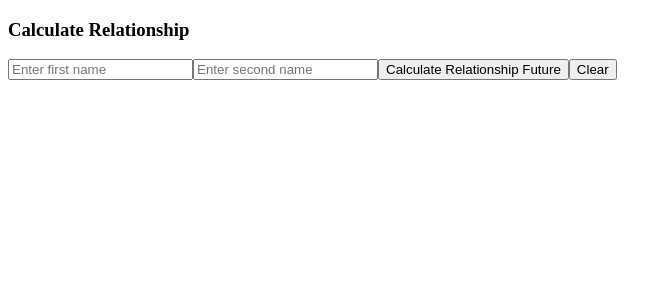
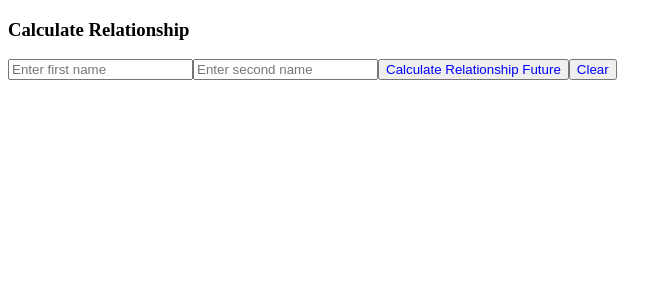
Before and after one commit to acciojob/flames-app-react-ManimehalaiAnandaraj, a React app: page / in a window 1280 px wide. Shown: the top 300 px of the page, without its empty margins (0-672 px from the left). Built offline with nearby package versions, Linux system fonts and the light colour scheme.

Commit message:
Completed assignment

```diff
--- a/src/components/App.js
+++ b/src/components/App.js
@@ -78,6 +78,7 @@ const App = () => {
         placeholder="Enter second name"
       />
       <button
+       style={{color:"blue"}}
         data-testid="calculate_relationship"
         name="calculate_relationship"
         onClick={calculateRelationship}
@@ -85,6 +86,7 @@ const App = () => {
         Calculate Relationship Future
       </button>
       <button
+      style={{color:"blue"}}
         data-testid="clear"
         name="clear"
         onClick={handleClear}
```
